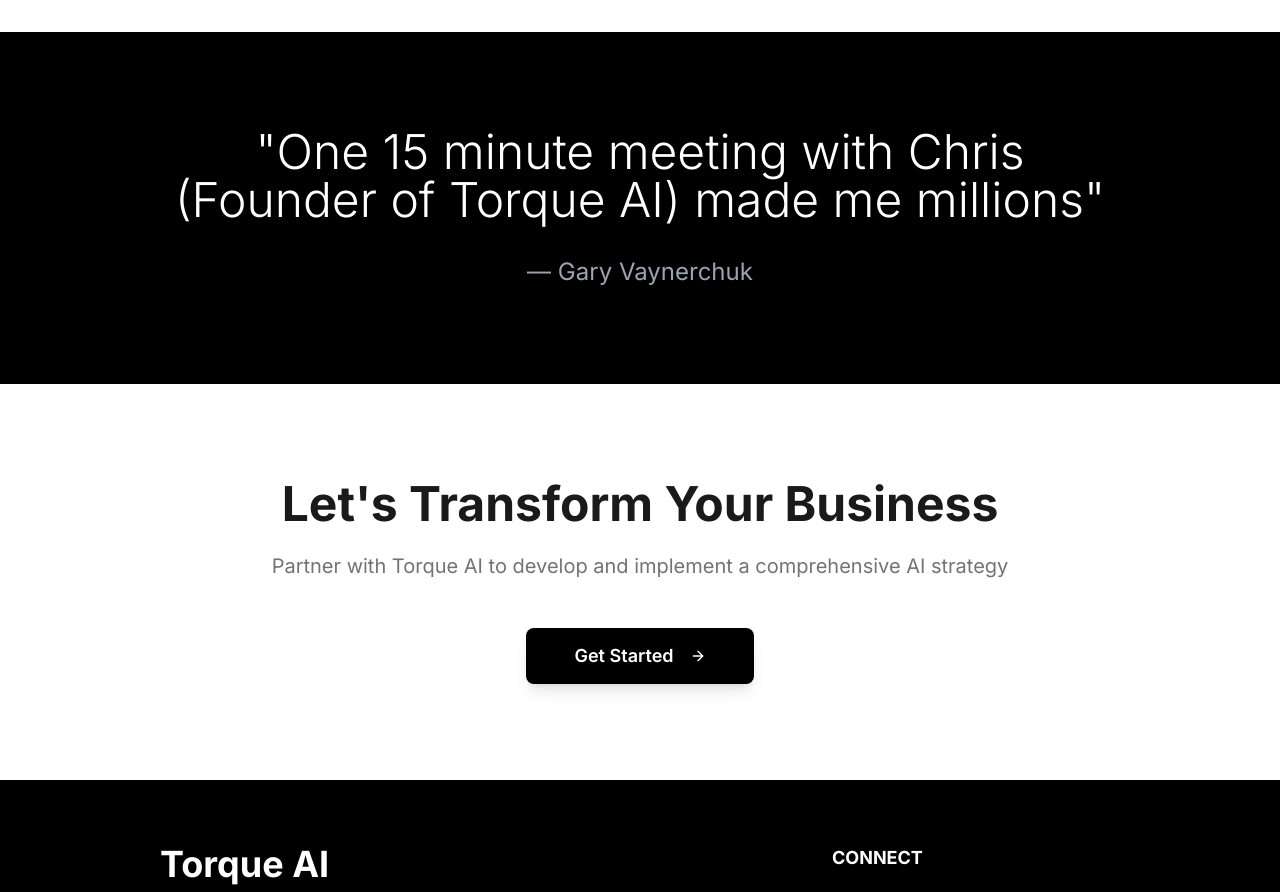
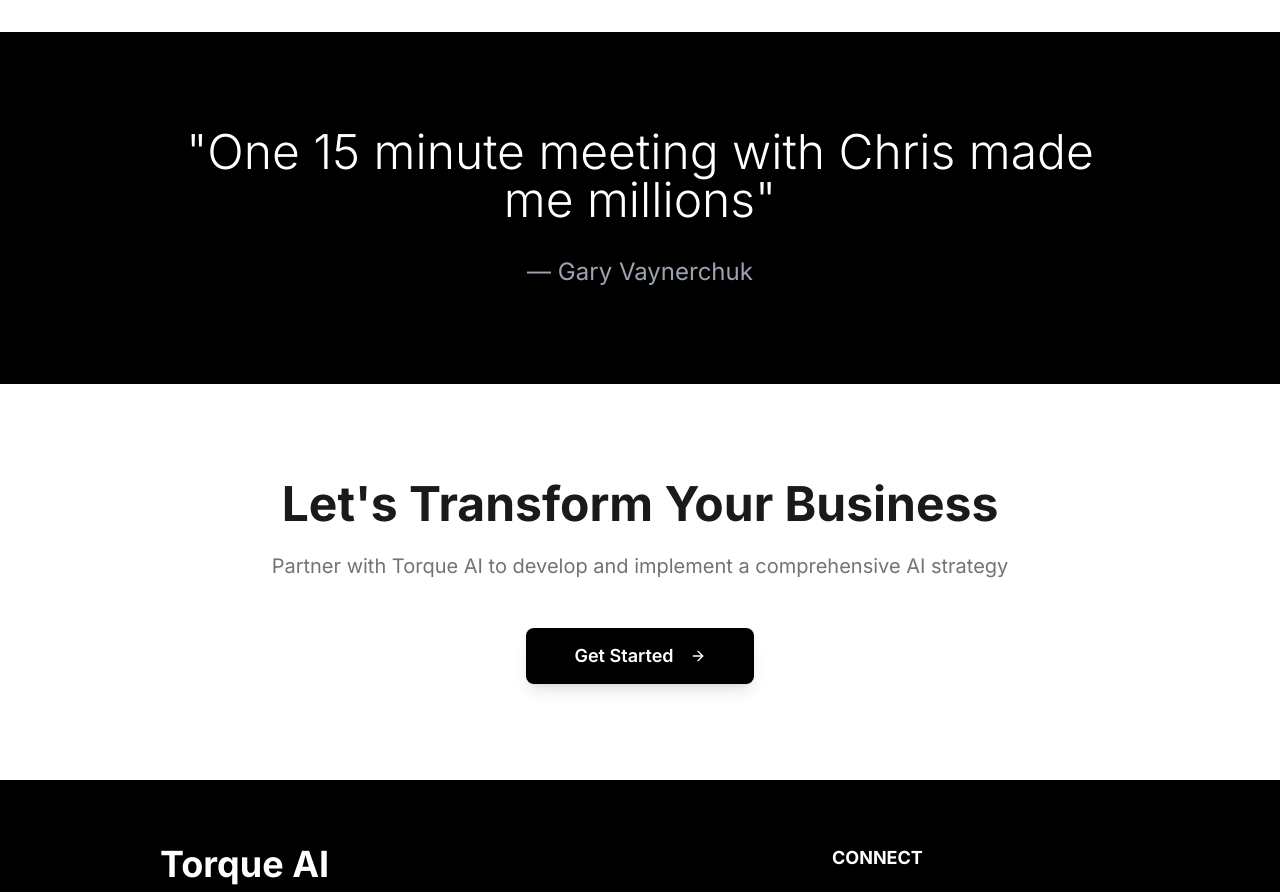
Before and after one commit to chrisdessi/torque-ai-genesis-site, a React (Vite) app: page /about in a window 1280 px wide. Shown: the part 2580-3472 px from the top of the page. Built offline with nearby package versions, Linux system fonts and the light colour scheme.

Commit message:
Remove founder from quote

```diff
--- a/src/pages/About.tsx
+++ b/src/pages/About.tsx
@@ -194,7 +194,7 @@ const About = () => {
           transition={{ duration: 0.8 }}
         >
           <blockquote className="text-3xl md:text-5xl font-light leading-tight mb-8">
-            "One 15 minute meeting with Chris (Founder of Torque AI) made me millions"
+            "One 15 minute meeting with Chris made me millions"
           </blockquote>
           <cite className="text-xl md:text-2xl text-gray-400 not-italic">
             — Gary Vaynerchuk
```
